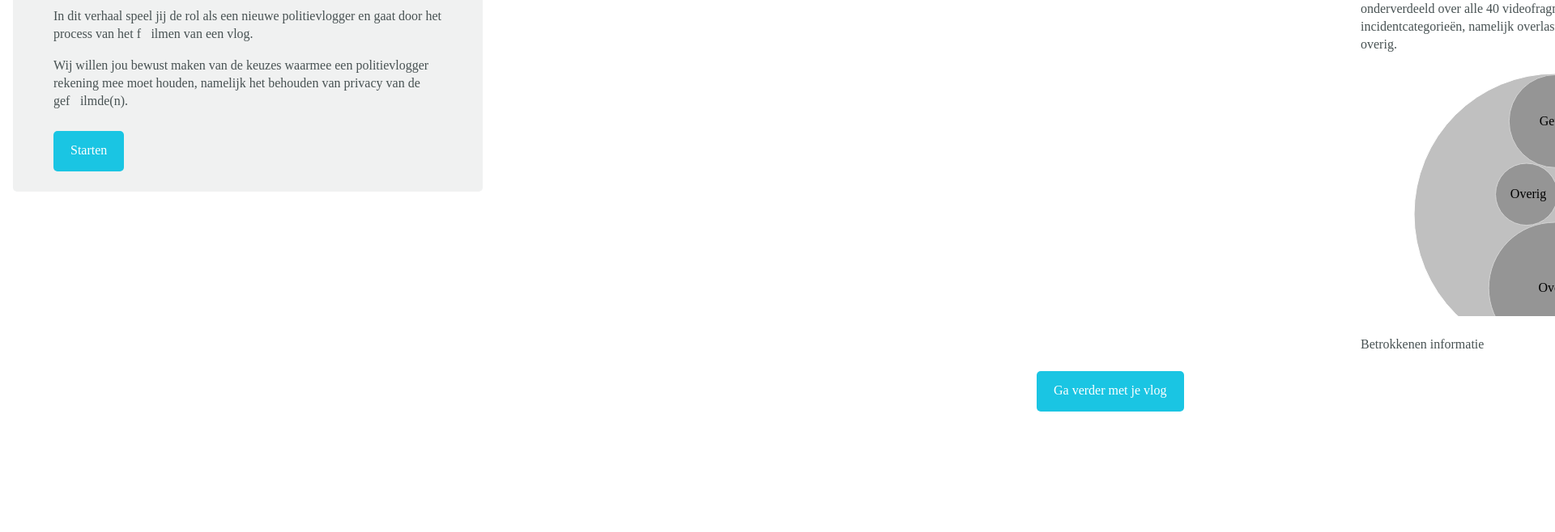
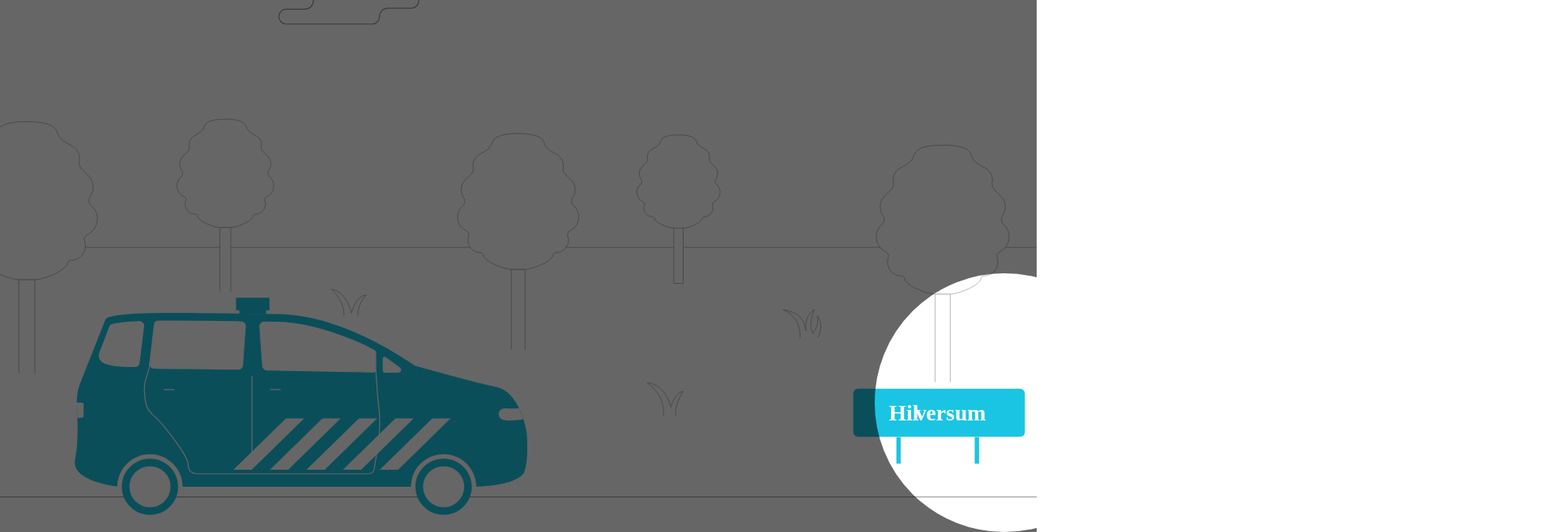
Before and after one commit to kyunwang/de-monitor-politie, a website: page index.html in a window 1280 px wide. Shown: the part 142-800 px from the top of the page at 81% size, 1920 px wide, since content can reach past the window. Drawn offline with nearby package versions, Linux system fonts and the light colour scheme; files that its build step writes are made by us from their sources; a web font is replaced by a local one.

Commit message:
focus point position (circle)

```diff
--- a/index.html
+++ b/index.html
@@ -733,12 +733,13 @@
 				</svg>
 
 				<section class="overlay">
-					<svg height="100%" width="100%" xmlns="http://www.w3.org/2000/svg" xmlns:xlink="http://www.w3.org/1999/xlink" viewBox="0 0 4188.5 4188.5"
+					<!-- <svg height="100%" width="100%" xmlns="http://www.w3.org/2000/svg" xmlns:xlink="http://www.w3.org/1999/xlink" viewBox="0 0 4188.5 4188.5"
 					 preserveAspectRatio="xMidYMid slice">
 						<g>
 							<path d="M-.3 0v4188.4h4188.8V0zM2094 2317.8a223.8 223.8 0 1 1 0-447.6 223.8 223.8 0 0 1 0 447.6z" fill="#1ac5e3" />
 						</g>
-					</svg>
+					</svg> -->
+					<div class="overlay-effect"></div>
 				</section>
 			</article>
 
--- a/scripts/main.js
+++ b/scripts/main.js
@@ -8,12 +8,15 @@ var articles = articleContainer.querySelectorAll("article");
 //
 
 var articlesById = {};
+var indexByArticleId = {};
+
 for (let index = 0; index < articles.length; index++) {
 	const article = articles[index];
 
 	var id = article.id;
 	if (id != undefined) {
-		articlesById[id] = article;
+        articlesById[id] = article;
+        indexByArticleId[id] = index;
 	}
 }
 
@@ -37,6 +40,24 @@ function goToNextArticle() {
 	return false;
 }
 
+
+function goToArticleById (id) {
+    var index = indexByArticleId[id];
+    if (index != undefined) {
+        articleIndex = index;
+        if (articles[articleIndex] != undefined) {
+            articleContainer.style.left = (-100 * articleIndex) + "vw";
+            setTimeout(function () {
+                articleContainer.classList.remove("animation-active");
+            }, 1000);
+            return articles[articleIndex];
+        } else {
+            articleIndex--;
+        }
+        return false;
+    }
+}
+
 function goToPreviousArticle() {
 	articleContainer.classList.add("animation-active");
 	articleIndex--;
@@ -57,16 +78,33 @@ function goToPreviousArticle() {
 
 function setFocusPoint(article, x, y) {
 	if (article != undefined) {
-		var overlayElement = article.querySelector(".overlay");
+		// var overlayElement = article.querySelector(".overlay");
+		// if (overlayElement) {
+		// 	var focusPoint_svg = overlayElement.querySelector("svg");
+		// 	if (x == undefined) {
+		// 		x = 0;
+		// 	}
+		// 	if (y == undefined) {
+		// 		y = 0;
+		// 	}
+		// 	focusPoint_svg.style.transform = "translate(" + x + "px, " + y + "px) scale(2)";
+		// 	return true;
+        // }
+
+
+        var overlayElement = article.querySelector(".overlay");
 		if (overlayElement) {
-			var focusPoint_svg = overlayElement.querySelector("svg");
-			if (x == undefined) {
-				x = 0;
+
+			var overlayEffect = overlayElement.querySelector(".overlay-effect");
+			if (x != undefined) {
+				overlayEffect.style.left = x + "vw";
 			}
-			if (y == undefined) {
-				y = 0;
-			}
-			focusPoint_svg.style.transform = "translate(" + x + "px, " + y + "px) scale(2)";
+			if (y != undefined) {
+				overlayEffect.style.top = y + "vw";
+            }
+
+            overlayEffect.classList.add("overlay-effect--focus");
+
 			return true;
 		}
 	}
@@ -81,13 +119,11 @@ for (let index = 0; index < 10; index++) {
 }
 
 setTimeout(function () {
-	// goToNextArticle ();
-	// goToNextArticle ();
-	// goToNextArticle ();
+    goToArticleById("route-2");
 }, 300);
 
 setTimeout(function () {
-	setFocusPoint(articles[4], 100, 100);
+	setFocusPoint(articlesById["route-2"]);
 }, 1500);
 
 
--- a/style/main.scss
+++ b/style/main.scss
@@ -225,3 +225,54 @@ body {
         }
     }
 }
+
+article {
+    $overlay-effect-size: 200vmax;
+    position: relative;
+    .overlay {
+        height: 100%;
+        width: 100%;
+    }
+    .overlay-effect {
+        opacity: 0.6;
+        transition: left 0.5s, right 0.5s, height 0.5s, width 0.5s;
+
+        height: $overlay-effect-size;
+        width: $overlay-effect-size;
+        border: 200vmax solid black;
+        border-radius: 50%;
+        pointer-events: none;
+        position: absolute;
+        left: -150vmax;
+        top: -150vmax;
+        &.overlay-effect--focus {
+            @media (max-width: $bp-small) {
+                height: 60vmin;
+                width: 60vmin;
+            }
+            @media (min-width: $bp-small) {
+                height: 40vh;
+                width: 40vh;
+            }
+        }
+        &.overlay-effect--fill {
+            height: 0;
+            width: 0;
+        }
+    }
+
+    &#route-2 {
+        .overlay-effect {
+            &.overlay-effect--focus {
+                @media (max-width: $bp-small) {
+                    left: calc(-200vmax + 50vw - 30vmin);
+                    top: calc(-200vmax + 90vh - 60vmin);
+                }
+                @media (min-width: $bp-small) {
+                    left: calc(-200vmax + 50vw + 55vh);
+                    top: calc(-200vmax + 100vh - 40vh);
+                }
+            }
+        }
+    }
+}
```
